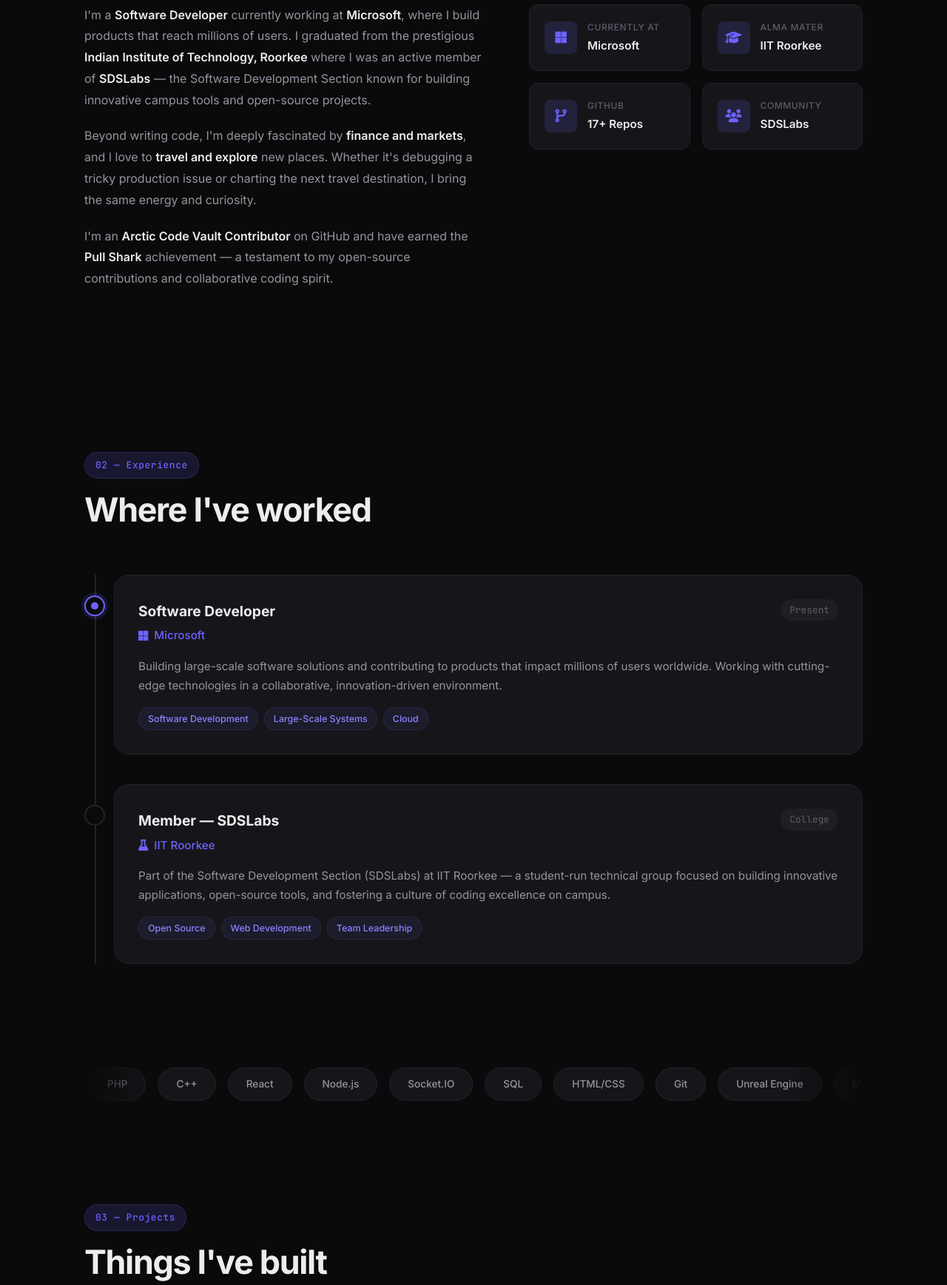
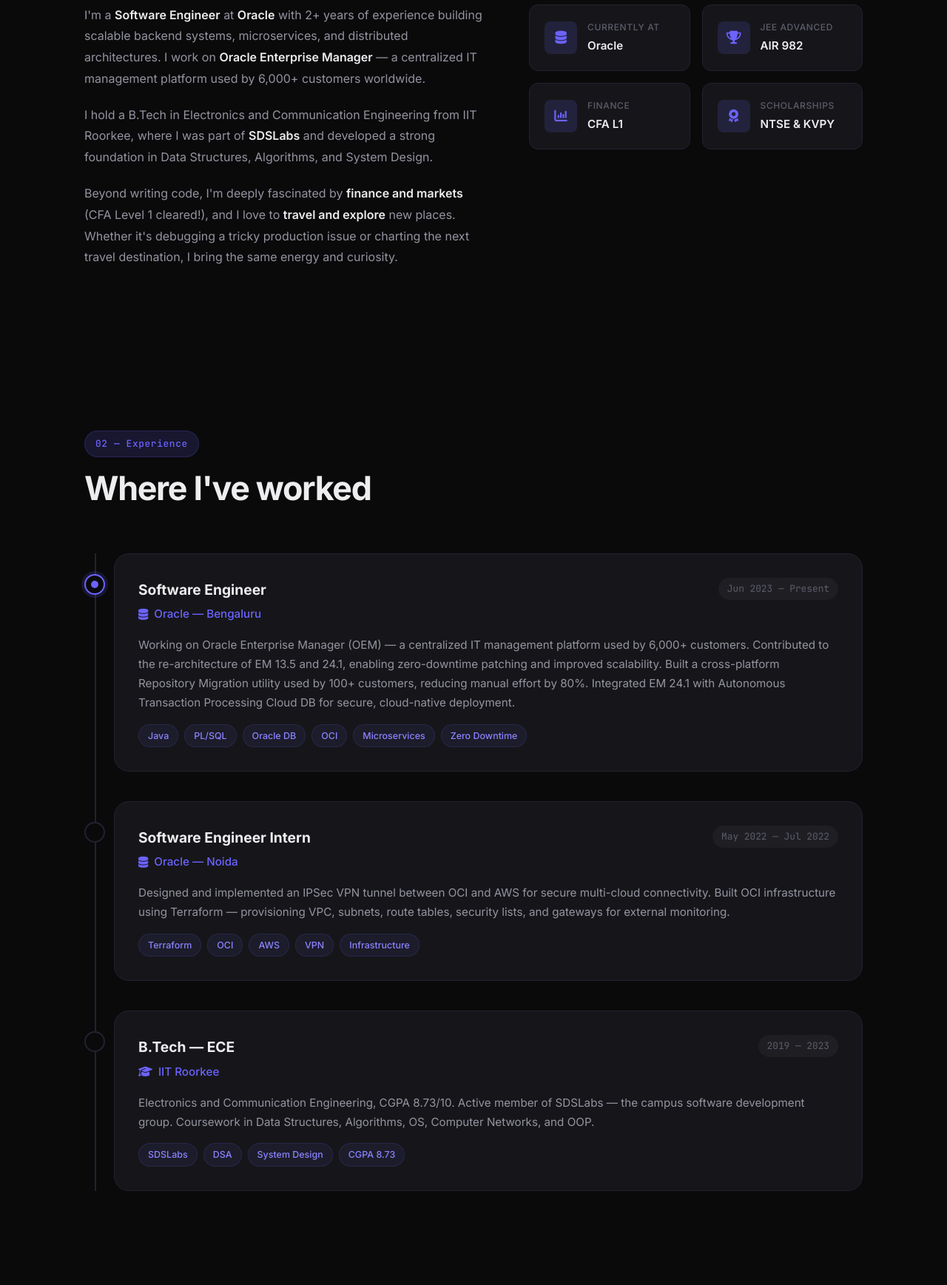
Before and after one commit to allrounder27/allrounder27.github.io, a website: page index.html in a window 1280 px wide. Shown: the part 1060-2797 px from the top of the page at 74% size. Drawn offline with Linux system fonts and the light colour scheme.

Commit message:
Update: Oracle experience, resume data, fix email, subtle IIT references

```diff
--- a/index.html
+++ b/index.html
@@ -3,7 +3,7 @@
 <head>
     <meta charset="UTF-8">
     <meta name="viewport" content="width=device-width, initial-scale=1.0">
-    <title>Gautam Bafna — Software Developer</title>
+    <title>Gautam Bafna — Software Engineer</title>
     <link rel="stylesheet" href="style.css">
     <link rel="preconnect" href="https://fonts.googleapis.com">
     <link rel="preconnect" href="https://fonts.gstatic.com" crossorigin>
@@ -45,10 +45,10 @@
                     <span class="hero-greeting">Hi, I'm</span>
                     <span class="hero-name">Gautam Bafna</span>
                 </h1>
-                <p class="hero-subtitle">Software Developer at <span class="highlight">Microsoft</span></p>
+                <p class="hero-subtitle">Software Engineer at <span class="highlight">Oracle</span></p>
                 <p class="hero-description">
-                    Building impactful software, one commit at a time. IIT Roorkee alumnus passionate about
-                    crafting elegant solutions to complex problems.
+                    Building impactful software, one commit at a time. Passionate about designing scalable
+                    backend systems and crafting elegant solutions to complex problems.
                 </p>
                 <div class="hero-cta">
                     <a href="#projects" class="btn btn-primary">View My Work</a>
@@ -72,11 +72,11 @@
                     <div class="hero-image-ring"></div>
                     <div class="hero-image-ring hero-image-ring-2"></div>
                 </div>
-                <div class="hero-floating-card card-microsoft">
-                    <i class="fa-brands fa-microsoft"></i> Microsoft
+                <div class="hero-floating-card card-oracle">
+                    <i class="fa-solid fa-database"></i> Oracle
                 </div>
                 <div class="hero-floating-card card-location">
-                    <i class="fa-solid fa-graduation-cap"></i> IIT Roorkee
+                    <i class="fa-solid fa-map-pin"></i> Bengaluru, India
                 </div>
             </div>
         </div>
@@ -95,50 +95,50 @@
             <div class="about-grid">
                 <div class="about-text">
                     <p>
-                        I'm a <strong>Software Developer</strong> currently working at <strong>Microsoft</strong>, where I build
-                        products that reach millions of users. I graduated from the prestigious
-                        <strong>Indian Institute of Technology, Roorkee</strong> where I was an active member of
-                        <strong>SDSLabs</strong> — the Software Development Section known for building innovative campus tools
-                        and open-source projects.
+                        I'm a <strong>Software Engineer</strong> at <strong>Oracle</strong> with 2+ years of experience
+                        building scalable backend systems, microservices, and distributed architectures. I work on
+                        <strong>Oracle Enterprise Manager</strong> — a centralized IT management platform used by
+                        6,000+ customers worldwide.
                     </p>
                     <p>
-                        Beyond writing code, I'm deeply fascinated by <strong>finance and markets</strong>, and I love to
-                        <strong>travel and explore</strong> new places. Whether it's debugging a tricky production issue or
-                        charting the next travel destination, I bring the same energy and curiosity.
+                        I hold a B.Tech in Electronics and Communication Engineering from IIT Roorkee,
+                        where I was part of <strong>SDSLabs</strong> and developed a strong foundation in
+                        Data Structures, Algorithms, and System Design.
                     </p>
                     <p>
-                        I'm an <strong>Arctic Code Vault Contributor</strong> on GitHub and have earned the
-                        <strong>Pull Shark</strong> achievement — a testament to my open-source contributions and
-                        collaborative coding spirit.
+                        Beyond writing code, I'm deeply fascinated by <strong>finance and markets</strong>
+                        (CFA Level 1 cleared!), and I love to <strong>travel and explore</strong> new places.
+                        Whether it's debugging a tricky production issue or charting the next travel
+                        destination, I bring the same energy and curiosity.
                     </p>
                 </div>
                 <div class="about-stats">
                     <div class="stat-card">
-                        <div class="stat-icon"><i class="fa-brands fa-microsoft"></i></div>
+                        <div class="stat-icon"><i class="fa-solid fa-database"></i></div>
                         <div class="stat-info">
                             <span class="stat-label">Currently at</span>
-                            <span class="stat-value">Microsoft</span>
+                            <span class="stat-value">Oracle</span>
                         </div>
                     </div>
                     <div class="stat-card">
-                        <div class="stat-icon"><i class="fa-solid fa-graduation-cap"></i></div>
+                        <div class="stat-icon"><i class="fa-solid fa-trophy"></i></div>
                         <div class="stat-info">
-                            <span class="stat-label">Alma Mater</span>
-                            <span class="stat-value">IIT Roorkee</span>
+                            <span class="stat-label">JEE Advanced</span>
+                            <span class="stat-value">AIR 982</span>
                         </div>
                     </div>
                     <div class="stat-card">
-                        <div class="stat-icon"><i class="fa-solid fa-code-branch"></i></div>
+                        <div class="stat-icon"><i class="fa-solid fa-chart-column"></i></div>
                         <div class="stat-info">
-                            <span class="stat-label">GitHub</span>
-                            <span class="stat-value">17+ Repos</span>
+                            <span class="stat-label">Finance</span>
+                            <span class="stat-value">CFA L1</span>
                         </div>
                     </div>
                     <div class="stat-card">
-                        <div class="stat-icon"><i class="fa-solid fa-users"></i></div>
+                        <div class="stat-icon"><i class="fa-solid fa-award"></i></div>
                         <div class="stat-info">
-                            <span class="stat-label">Community</span>
-                            <span class="stat-value">SDSLabs</span>
+                            <span class="stat-label">Scholarships</span>
+                            <span class="stat-value">NTSE & KVPY</span>
                         </div>
                     </div>
                 </div>
@@ -161,22 +161,28 @@
                     <div class="timeline-card">
                         <div class="timeline-header">
                             <div>
-                                <h3 class="timeline-role">Software Developer</h3>
+                                <h3 class="timeline-role">Software Engineer</h3>
                                 <p class="timeline-company">
-                                    <i class="fa-brands fa-microsoft"></i> Microsoft
+                                    <i class="fa-solid fa-database"></i> Oracle — Bengaluru
                                 </p>
                             </div>
-                            <span class="timeline-date">Present</span>
+                            <span class="timeline-date">Jun 2023 — Present</span>
                         </div>
                         <p class="timeline-desc">
-                            Building large-scale software solutions and contributing to products that impact millions
-                            of users worldwide. Working with cutting-edge technologies in a collaborative,
-                            innovation-driven environment.
+                            Working on Oracle Enterprise Manager (OEM) — a centralized IT management platform
+                            used by 6,000+ customers. Contributed to the re-architecture of EM 13.5 and 24.1,
+                            enabling zero-downtime patching and improved scalability. Built a cross-platform
+                            Repository Migration utility used by 100+ customers, reducing manual effort by 80%.
+                            Integrated EM 24.1 with Autonomous Transaction Processing Cloud DB for secure,
+                            cloud-native deployment.
                         </p>
                         <div class="timeline-tags">
-                            <span class="tag">Software Development</span>
-                            <span class="tag">Large-Scale Systems</span>
-                            <span class="tag">Cloud</span>
+                            <span class="tag">Java</span>
+                            <span class="tag">PL/SQL</span>
+                            <span class="tag">Oracle DB</span>
+                            <span class="tag">OCI</span>
+                            <span class="tag">Microservices</span>
+                            <span class="tag">Zero Downtime</span>
                         </div>
                     </div>
                 </div>
@@ -187,22 +193,51 @@
                     <div class="timeline-card">
                         <div class="timeline-header">
                             <div>
-                                <h3 class="timeline-role">Member — SDSLabs</h3>
+                                <h3 class="timeline-role">Software Engineer Intern</h3>
                                 <p class="timeline-company">
-                                    <i class="fa-solid fa-flask"></i> IIT Roorkee
+                                    <i class="fa-solid fa-database"></i> Oracle — Noida
                                 </p>
                             </div>
-                            <span class="timeline-date">College</span>
+                            <span class="timeline-date">May 2022 — Jul 2022</span>
                         </div>
                         <p class="timeline-desc">
-                            Part of the Software Development Section (SDSLabs) at IIT Roorkee — a student-run
-                            technical group focused on building innovative applications, open-source tools, and
-                            fostering a culture of coding excellence on campus.
+                            Designed and implemented an IPSec VPN tunnel between OCI and AWS for secure
+                            multi-cloud connectivity. Built OCI infrastructure using Terraform — provisioning
+                            VPC, subnets, route tables, security lists, and gateways for external monitoring.
                         </p>
                         <div class="timeline-tags">
-                            <span class="tag">Open Source</span>
-                            <span class="tag">Web Development</span>
-                            <span class="tag">Team Leadership</span>
+                            <span class="tag">Terraform</span>
+                            <span class="tag">OCI</span>
+                            <span class="tag">AWS</span>
+                            <span class="tag">VPN</span>
+                            <span class="tag">Infrastructure</span>
+                        </div>
+                    </div>
+                </div>
+                <div class="timeline-item">
+                    <div class="timeline-marker">
+                        <div class="timeline-dot"></div>
+                    </div>
+                    <div class="timeline-card">
+                        <div class="timeline-header">
+                            <div>
+                                <h3 class="timeline-role">B.Tech — ECE</h3>
+                                <p class="timeline-company">
+                                    <i class="fa-solid fa-graduation-cap"></i> IIT Roorkee
+                                </p>
+                            </div>
+                            <span class="timeline-date">2019 — 2023</span>
+                        </div>
+                        <p class="timeline-desc">
+                            Electronics and Communication Engineering, CGPA 8.73/10.
+                            Active member of SDSLabs — the campus software development group.
+                            Coursework in Data Structures, Algorithms, OS, Computer Networks, and OOP.
+                        </p>
+                        <div class="timeline-tags">
+                            <span class="tag">SDSLabs</span>
+                            <span class="tag">DSA</span>
+                            <span class="tag">System Design</span>
+                            <span class="tag">CGPA 8.73</span>
                         </div>
                     </div>
                 </div>
@@ -215,35 +250,43 @@
         <div class="container">
             <div class="skills-marquee">
                 <div class="skills-track">
+                    <span class="skill-chip">Java</span>
+                    <span class="skill-chip">C++</span>
+                    <span class="skill-chip">Python</span>
+                    <span class="skill-chip">Go</span>
+                    <span class="skill-chip">PL/SQL</span>
                     <span class="skill-chip">JavaScript</span>
-                    <span class="skill-chip">TypeScript</span>
-                    <span class="skill-chip">Python</span>
-                    <span class="skill-chip">PHP</span>
-                    <span class="skill-chip">C++</span>
                     <span class="skill-chip">React</span>
                     <span class="skill-chip">Node.js</span>
-                    <span class="skill-chip">Socket.IO</span>
-                    <span class="skill-chip">SQL</span>
-                    <span class="skill-chip">HTML/CSS</span>
+                    <span class="skill-chip">React Native</span>
+                    <span class="skill-chip">Oracle DB</span>
+                    <span class="skill-chip">Docker</span>
+                    <span class="skill-chip">Kubernetes</span>
+                    <span class="skill-chip">Terraform</span>
+                    <span class="skill-chip">REST APIs</span>
+                    <span class="skill-chip">Microservices</span>
+                    <span class="skill-chip">System Design</span>
                     <span class="skill-chip">Git</span>
-                    <span class="skill-chip">Unreal Engine</span>
-                    <span class="skill-chip">MVC Architecture</span>
-                    <span class="skill-chip">Cloud Services</span>
+                    <span class="skill-chip">Shell/Bash</span>
                     <!-- Duplicate for seamless loop -->
+                    <span class="skill-chip">Java</span>
+                    <span class="skill-chip">C++</span>
+                    <span class="skill-chip">Python</span>
+                    <span class="skill-chip">Go</span>
+                    <span class="skill-chip">PL/SQL</span>
                     <span class="skill-chip">JavaScript</span>
-                    <span class="skill-chip">TypeScript</span>
-                    <span class="skill-chip">Python</span>
-                    <span class="skill-chip">PHP</span>
-                    <span class="skill-chip">C++</span>
                     <span class="skill-chip">React</span>
                     <span class="skill-chip">Node.js</span>
-                    <span class="skill-chip">Socket.IO</span>
-                    <span class="skill-chip">SQL</span>
-                    <span class="skill-chip">HTML/CSS</span>
+                    <span class="skill-chip">React Native</span>
+                    <span class="skill-chip">Oracle DB</span>
+                    <span class="skill-chip">Docker</span>
+                    <span class="skill-chip">Kubernetes</span>
+                    <span class="skill-chip">Terraform</span>
+                    <span class="skill-chip">REST APIs</span>
+                    <span class="skill-chip">Microservices</span>
+                    <span class="skill-chip">System Design</span>
                     <span class="skill-chip">Git</span>
-                    <span class="skill-chip">Unreal Engine</span>
-                    <span class="skill-chip">MVC Architecture</span>
-                    <span class="skill-chip">Cloud Services</span>
+                    <span class="skill-chip">Shell/Bash</span>
                 </div>
             </div>
         </div>
@@ -301,16 +344,16 @@
                         </div>
                         <h3 class="project-title">Instagram Clone</h3>
                         <p class="project-desc">
-                            A full-featured Instagram clone built on the MVC architecture. Implements core social media
-                            features including photo sharing, user profiles, and feeds — showcasing clean separation of
-                            concerns and database design.
+                            An Instagram-style clone with React.js frontend and PHP backend (MVC architecture).
+                            Implements core social features including user authentication, image uploads,
+                            profile pages, and feeds — showcasing clean separation of concerns and database design.
                         </p>
                         <div class="project-tech">
+                            <span>React.js</span>
                             <span>PHP</span>
-                            <span>HTML</span>
                             <span>MySQL</span>
-                            <span>CSS</span>
                             <span>MVC</span>
+                            <span>HTML/CSS</span>
                         </div>
                     </div>
                 </div>
@@ -383,8 +426,8 @@
                     <h3>Finance & Markets</h3>
                     <p>
                         I'm fascinated by financial markets and the intersection of technology and finance.
-                        From understanding market dynamics to exploring personal finance strategies,
-                        I enjoy diving deep into how money and technology shape the world around us.
+                        Having cleared CFA Level 1, I enjoy understanding market dynamics, exploring
+                        investment strategies, and diving deep into how money and technology shape the world.
                     </p>
                     <div class="interest-tags">
                         <span><i class="fa-solid fa-chart-pie"></i> Investing</span>
@@ -410,7 +453,7 @@
                     </p>
                 </div>
                 <div class="contact-links">
-                    <a href="mailto:gautambafna27@gmail.com" class="contact-card">
+                    <a href="mailto:gautambafna2708@gmail.com" class="contact-card">
                         <i class="fa-solid fa-envelope"></i>
                         <span>Email</span>
                     </a>
--- /dev/null
+++ b/package.json
@@ -0,0 +1,5 @@
+{
+  "dependencies": {
+    "pdf-parse": "^2.4.5"
+  }
+}
--- a/style.css
+++ b/style.css
@@ -427,14 +427,14 @@
     animation: float 4s ease-in-out infinite;
 }
 
-.card-microsoft {
+.card-oracle {
     top: 10%;
     right: -10%;
     color: var(--accent-light);
 }
 
-.card-microsoft i {
-    color: #00a4ef;
+.card-oracle i {
+    color: #f80000;
 }
 
 .card-location {
```
Also changed, not shown: headshot.jpeg, 2 other files.
